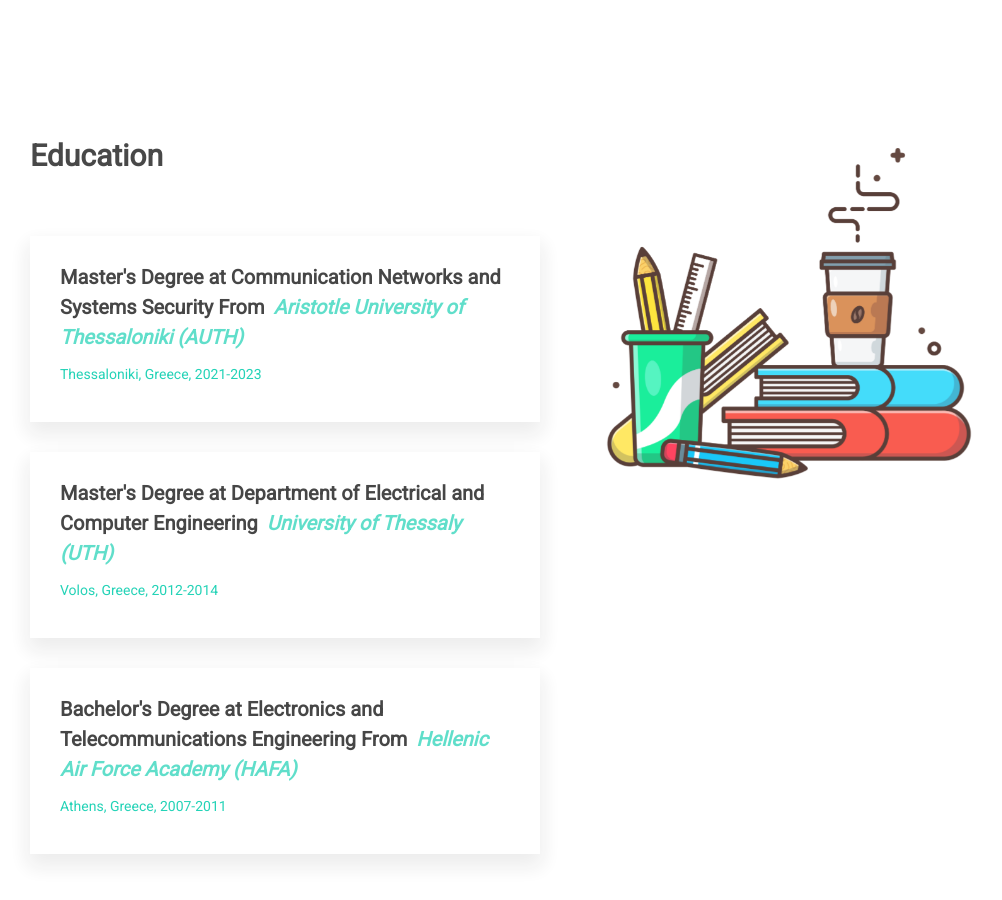
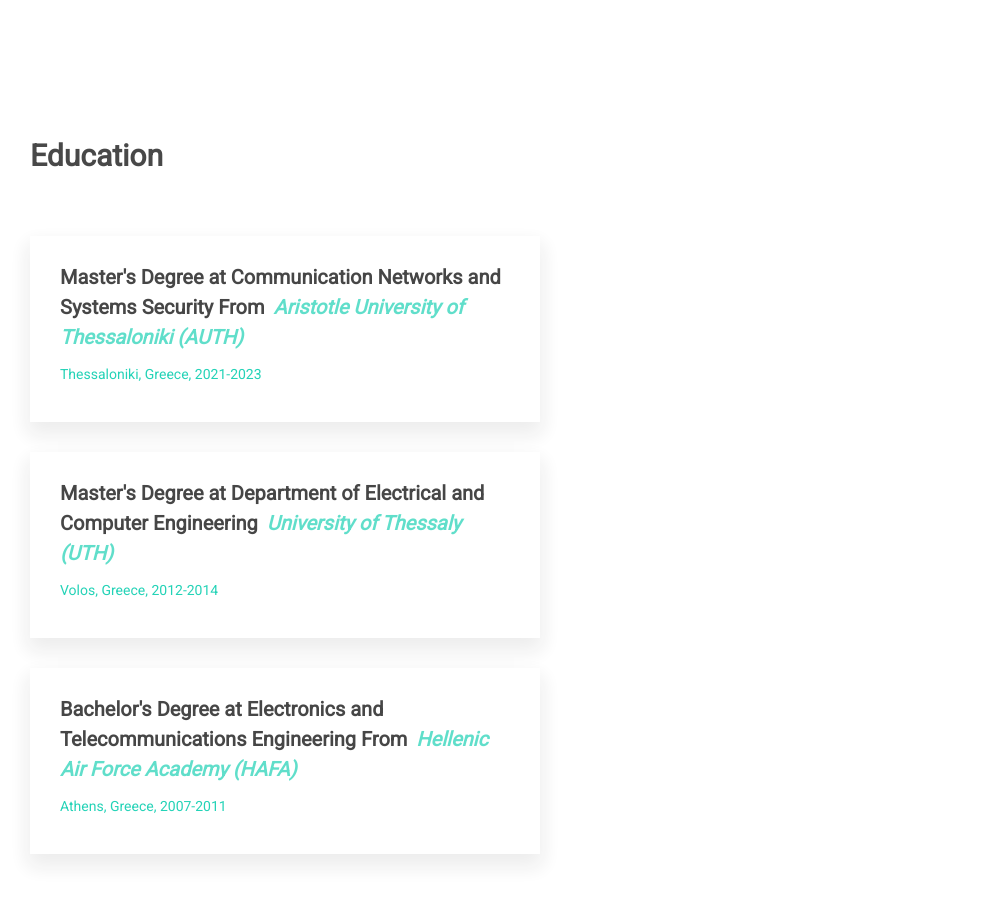
Before and after one commit to AthanasiosOikonomou/AthanasiosOikonomou.github.io, a plain HTML site: page index.html in a window 1280 px wide. Shown: the part 1560-2460 px from the top of the page, without its empty margins (55-1057 px from the left). Drawn offline with Linux system fonts and the light colour scheme; some packages are replaced by stand-ins of ours.

Commit message:
education change

```diff
--- a/index.html
+++ b/index.html
@@ -197,11 +197,7 @@
                                 </div>
                             </div>
                         </div>
-                        <div class="col-sm-12 col-md-6">
-                            <div class="mh-about-img shadow-2 wow fadeInUp" data-wow-duration="0.8s" data-wow-delay="0.7s">
-                                <img src="assets/images/education.png" alt="" class="img-fluid" style="width:70%">
-                            </div>
-                        </div>
+
                         <!--
                         <div class="col-sm-12 col-md-6">
                             <div class="mh-work">
```
